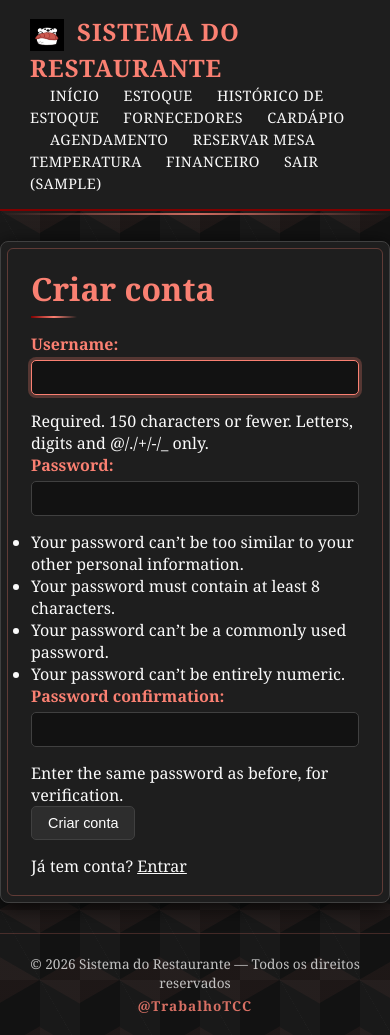
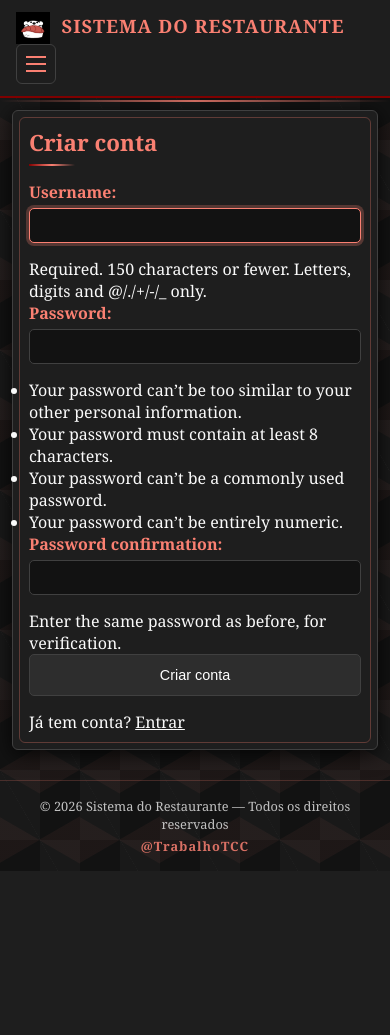
Before and after one commit to yas08C/tcc-restaurante, a Django app: page /cadastro/ in a window 390 px wide. After the commit the page ends 853 px from the top, so only its background shows below. Run offline with Django 5.2, Linux system fonts and the light colour scheme; the visitor is signed in with stand-in values (Sample User, id 1); data that the repository does not hold is empty.

Commit message:
ajusta layout responsivo para mobile (menu hamburguer e tabelas com scroll)

```diff
--- a/restaurante_app/static/css/style.css
+++ b/restaurante_app/static/css/style.css
@@ -1,5 +1,4 @@
 :root {
-    /* Nova Paleta de Cores */
     --preto: #121212;
     --cinza-escuro: #1E1E1E;
     --cinza-medio: #2D2D2D;
@@ -152,6 +151,35 @@ body {
 .navbar-links a:hover { color: var(--salmao); border-color: transparent; }
 .navbar-links a:hover::before { transform: scaleX(1); }
 
+/* Botão hambúrguer — escondido no desktop, só aparece no breakpoint mobile */
+.navbar-toggle {
+    display: none;
+    flex-direction: column;
+    justify-content: center;
+    align-items: center;
+    gap: 5px;
+    width: 40px;
+    height: 40px;
+    background: transparent;
+    border: 1px solid var(--cinza-borda);
+    border-radius: 6px;
+    cursor: pointer;
+    padding: 0;
+}
+
+.navbar-toggle span {
+    display: block;
+    width: 20px;
+    height: 2px;
+    background-color: var(--salmao);
+    transition: transform 0.25s ease, opacity 0.25s ease;
+}
+
+/* Anima as 3 linhas em um "X" quando o menu está aberto */
+.navbar-toggle.aberto span:nth-child(1) { transform: translateY(7px) rotate(45deg); }
+.navbar-toggle.aberto span:nth-child(2) { opacity: 0; }
+.navbar-toggle.aberto span:nth-child(3) { transform: translateY(-7px) rotate(-45deg); }
+
 /* Container Principal */
 .container {
     max-width: 1000px;
@@ -257,6 +285,18 @@ h1::after, h2::after {
     background: linear-gradient(90deg, var(--vermelho-principal), var(--salmao), transparent);
 }
 
+/* Wrapper responsivo de tabelas — o base.html envolve toda <table> nele
+   via JavaScript, permitindo rolagem horizontal em telas estreitas em vez
+   de espremer as colunas. */
+.table-responsive {
+    width: 100%;
+    overflow-x: auto;
+    -webkit-overflow-scrolling: touch;
+    margin-bottom: 20px;
+}
+
+.table-responsive table { margin-bottom: 0; }
+
 /* Tabelas */
 table { width: 100%; border-collapse: collapse; margin-bottom: 20px; }
 
@@ -346,3 +386,84 @@ form label { font-weight: bold; display: block; margin-bottom: 5px; color: var(-
     letter-spacing: 1px;
     font-weight: bold;
 }
+
+@media (max-width: 900px) {
+    .container {
+        max-width: 100%;
+        margin: 16px;
+        padding: 20px;
+    }
+
+    .tab-card { min-width: 45%; }
+}
+
+@media (max-width: 768px) {
+    .navbar {
+        padding: 12px 16px;
+    }
+
+    .navbar-brand a { font-size: 1.15rem; }
+
+    /* Mostra o botão hambúrguer e esconde o menu por padrão */
+    .navbar-toggle { display: flex; }
+
+    .navbar-links {
+        display: none;
+        flex-direction: column;
+        align-items: stretch;
+        width: 100%;
+        margin-top: 12px;
+        gap: 4px;
+    }
+
+    .navbar-links.aberto {
+        display: flex;
+        animation: surgir 0.25s ease-out;
+    }
+
+    .navbar-links a {
+        margin-left: 0;
+        padding: 10px 6px;
+        border-bottom: 1px solid var(--cinza-borda);
+        font-size: 0.95rem;
+    }
+
+    .navbar-links a::before { display: none; }
+
+    .container {
+        margin: 12px;
+        padding: 16px;
+        border-radius: 6px;
+    }
+
+    h1 { font-size: 1.4rem; }
+    h2 { font-size: 1.2rem; }
+
+    /* Cards de navegação (home) ocupam a largura toda, um por linha */
+    .tabs { flex-direction: column; }
+    .tab-card { min-width: 100%; }
+
+    /* Tabelas: fonte menor + rolagem horizontal (via .table-responsive) */
+    table th, table td {
+        padding: 8px 6px;
+        font-size: 0.85rem;
+        white-space: nowrap;
+    }
+
+    /* Botões ocupam a largura toda, mais fáceis de tocar */
+    .btn {
+        display: block;
+        width: 100%;
+        text-align: center;
+        padding: 12px 16px;
+        margin-bottom: 8px;
+    }
+
+    .footer { padding: 16px 10px; font-size: 0.8rem; }
+}
+
+@media (max-width: 380px) {
+    .navbar-brand a { font-size: 1rem; }
+    .navbar-brand img { height: 24px; }
+    .container { margin: 8px; padding: 12px; }
+}
--- a/restaurante_app/templates/base.html
+++ b/restaurante_app/templates/base.html
@@ -39,7 +39,10 @@
             </a>
         </div>
         {% if user.is_authenticated %}
-        <nav class="navbar-links">
+        <button type="button" class="navbar-toggle" id="navbar-toggle" aria-label="Abrir menu" aria-expanded="false" aria-controls="navbar-links">
+            <span></span><span></span><span></span>
+        </button>
+        <nav class="navbar-links" id="navbar-links">
             <a href="{% url 'home' %}">Início</a>
             <a href="{% url 'produto_list' %}">Estoque</a>
             <a href="{% url 'estoque_historico' %}">Histórico de Estoque</a>
@@ -71,6 +74,46 @@
         <p>&copy; {% now "Y" %} Sistema do Restaurante — Todos os direitos reservados</p>
         <span class="autoria">@TrabalhoTCC</span>
     </footer>
+
+    <script>
+        // Menu hambúrguer (mobile): abre/fecha a navbar-links e alterna o
+        // ícone de 3 linhas para "X". Roda em qualquer usuário logado.
+        (function () {
+            const toggle = document.getElementById('navbar-toggle');
+            const links = document.getElementById('navbar-links');
+            if (!toggle || !links) return;
+
+            function fecharMenu() {
+                links.classList.remove('aberto');
+                toggle.classList.remove('aberto');
+                toggle.setAttribute('aria-expanded', 'false');
+            }
+
+            toggle.addEventListener('click', function () {
+                const aberto = links.classList.toggle('aberto');
+                toggle.classList.toggle('aberto', aberto);
+                toggle.setAttribute('aria-expanded', String(aberto));
+            });
+
+            // Fecha o menu ao navegar para outra página (melhora a UX no celular)
+            links.querySelectorAll('a').forEach(function (a) {
+                a.addEventListener('click', fecharMenu);
+            });
+        })();
+
+        // Torna qualquer tabela do sistema rolável horizontalmente no celular,
+        // sem precisar editar cada template individualmente: envolve cada
+        // <table> existente em um <div class="table-responsive">.
+        (function () {
+            document.querySelectorAll('table').forEach(function (tabela) {
+                if (tabela.parentElement && tabela.parentElement.classList.contains('table-responsive')) return;
+                const wrapper = document.createElement('div');
+                wrapper.className = 'table-responsive';
+                tabela.parentNode.insertBefore(wrapper, tabela);
+                wrapper.appendChild(tabela);
+            });
+        })();
+    </script>
 
     {% if user.is_authenticated %}
     <script>
```
